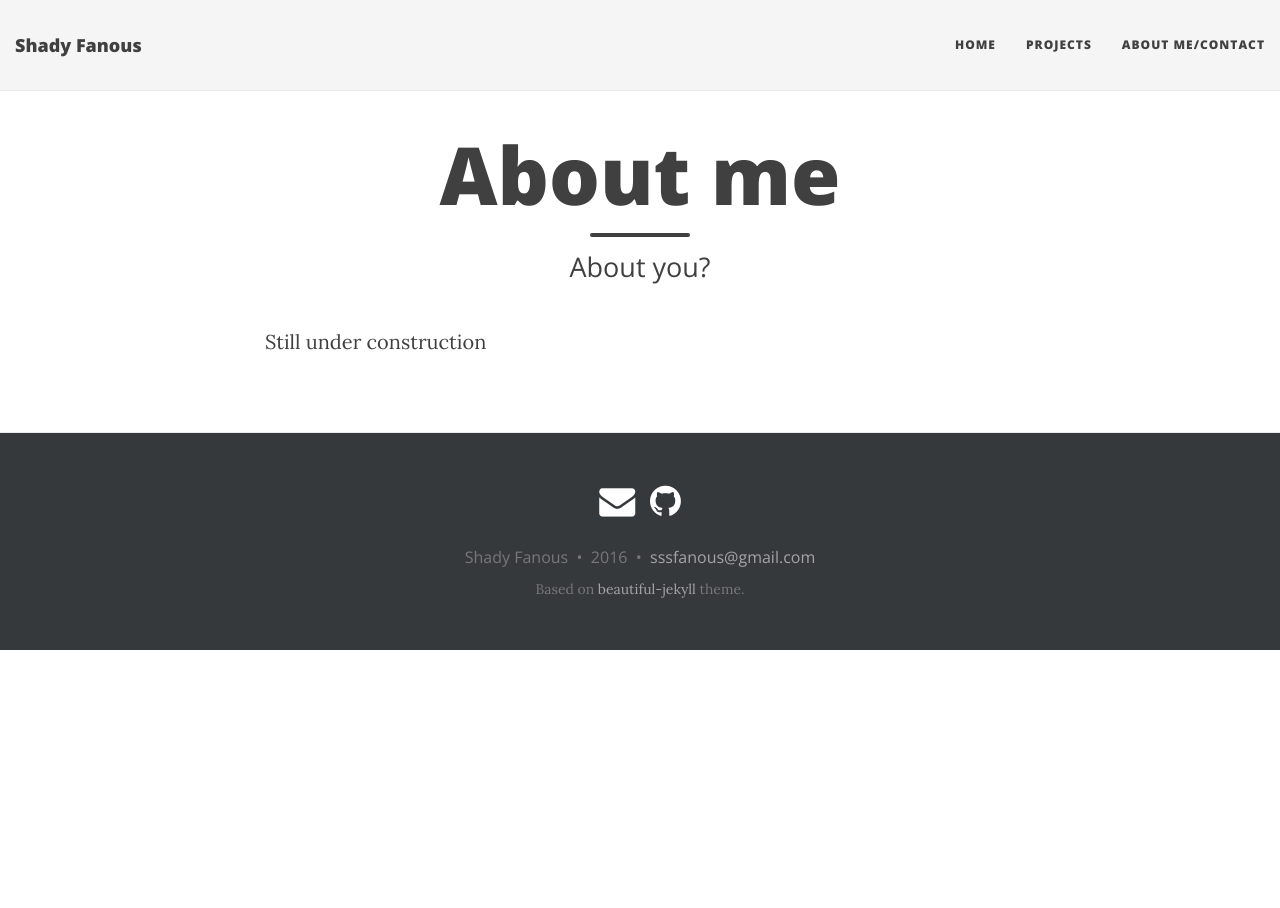
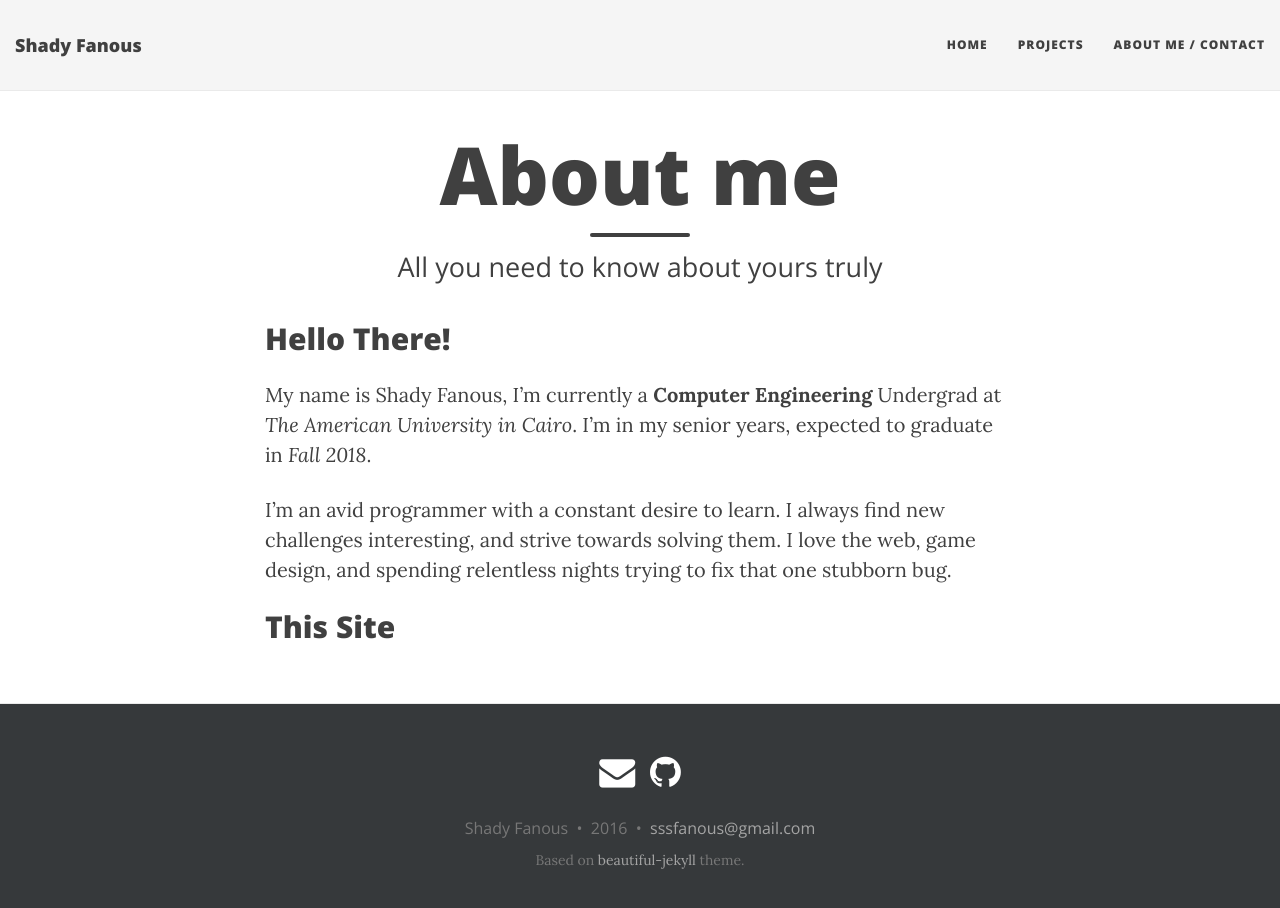
Before and after one commit to ShadyF/shadyf.github.io, a Jekyll site: the page built from about.md, in a window 1280 px wide and 921 px high. Shown: the top 908 px of the window. Built offline with Jekyll 4.4.1, drawn with Linux system fonts in a browser that asks for light colours; nearby versions of some CDN libraries.

Commit message:
progressing through about page

```diff
--- a/_config.yml
+++ b/_config.yml
@@ -25,7 +25,7 @@ description: Personal website and blog of Shady Fanous
 navbar-links:
   Home: "http://localhost:4000"
   Projects: "projects"
-  About me/Contact: "about"
+  About me / Contact: "about"
 
 # Image to show in the navigation bar - image must be a square (width = height)
 # Remove this parameter if you don't want an image in the navbar
@@ -62,7 +62,7 @@ url-pretty: "sssfanous@gmail.com"  # eg. "deanattali.com/beautiful-jekyll"
 timezone: "Africa/Cairo"
 markdown: kramdown
 highlighter: rouge
-permalink: /:year-:month-:day-:title/
+permalink: blog/:categories/:year-:month-:day-:title/
 paginate: 5
 
 kramdown:
--- a/about.md
+++ b/about.md
@@ -1,7 +1,16 @@
 ---
 layout: page
 title: About me
-subtitle: About you?
+subtitle: All you need to know about yours truly
 ---
 
-Still under construction
+## Hello There!
+
+My name is Shady Fanous, I'm currently a **Computer Engineering**
+Undergrad at _The American University in Cairo_. I'm in my senior years, expected to graduate in _Fall 2018_.
+
+I'm an avid programmer with a constant desire to learn. I always find new challenges interesting,
+and strive towards solving them. I love the web, game design, and spending relentless nights trying to
+fix that one stubborn bug.
+
+## This Site
```
